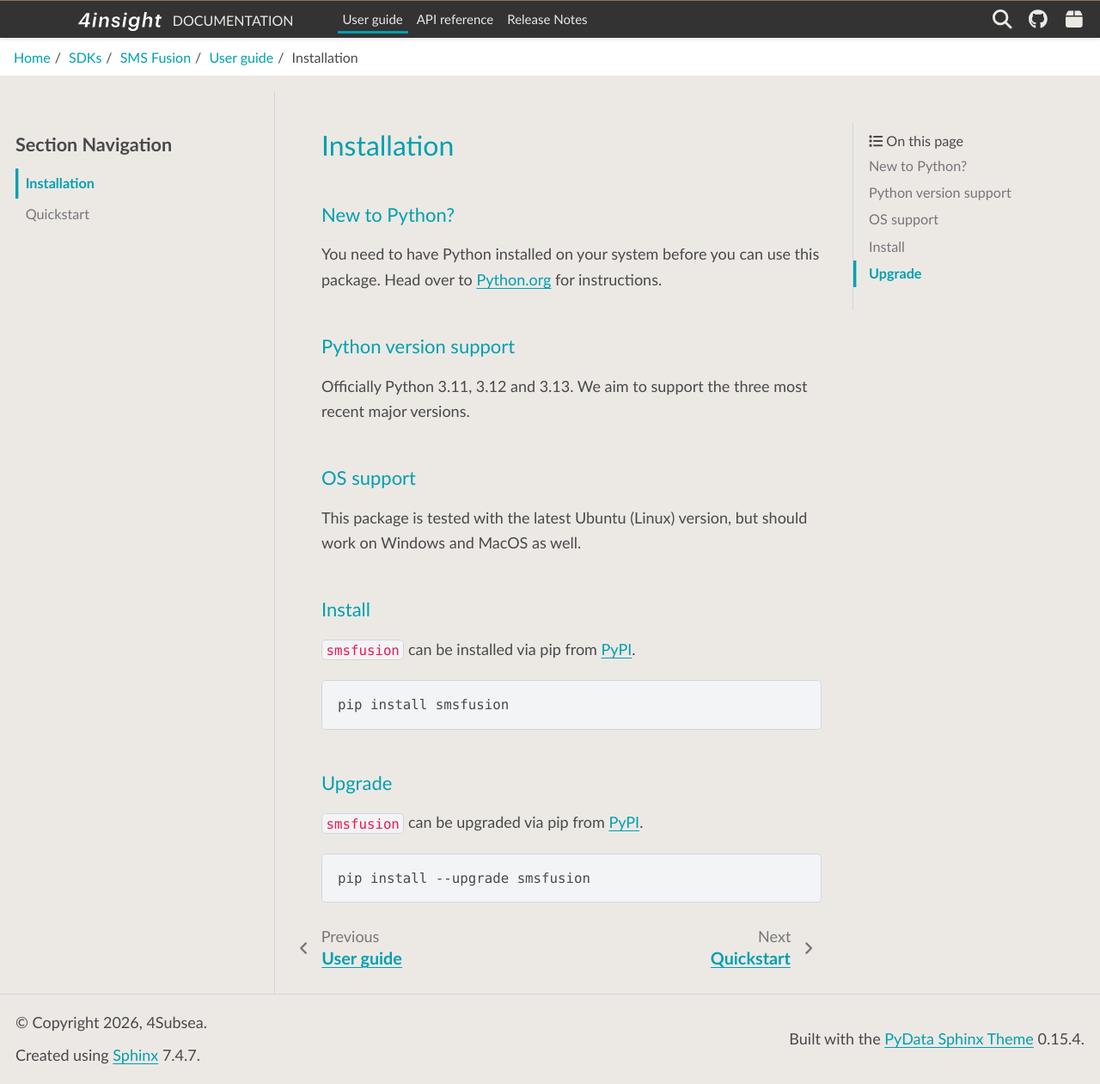
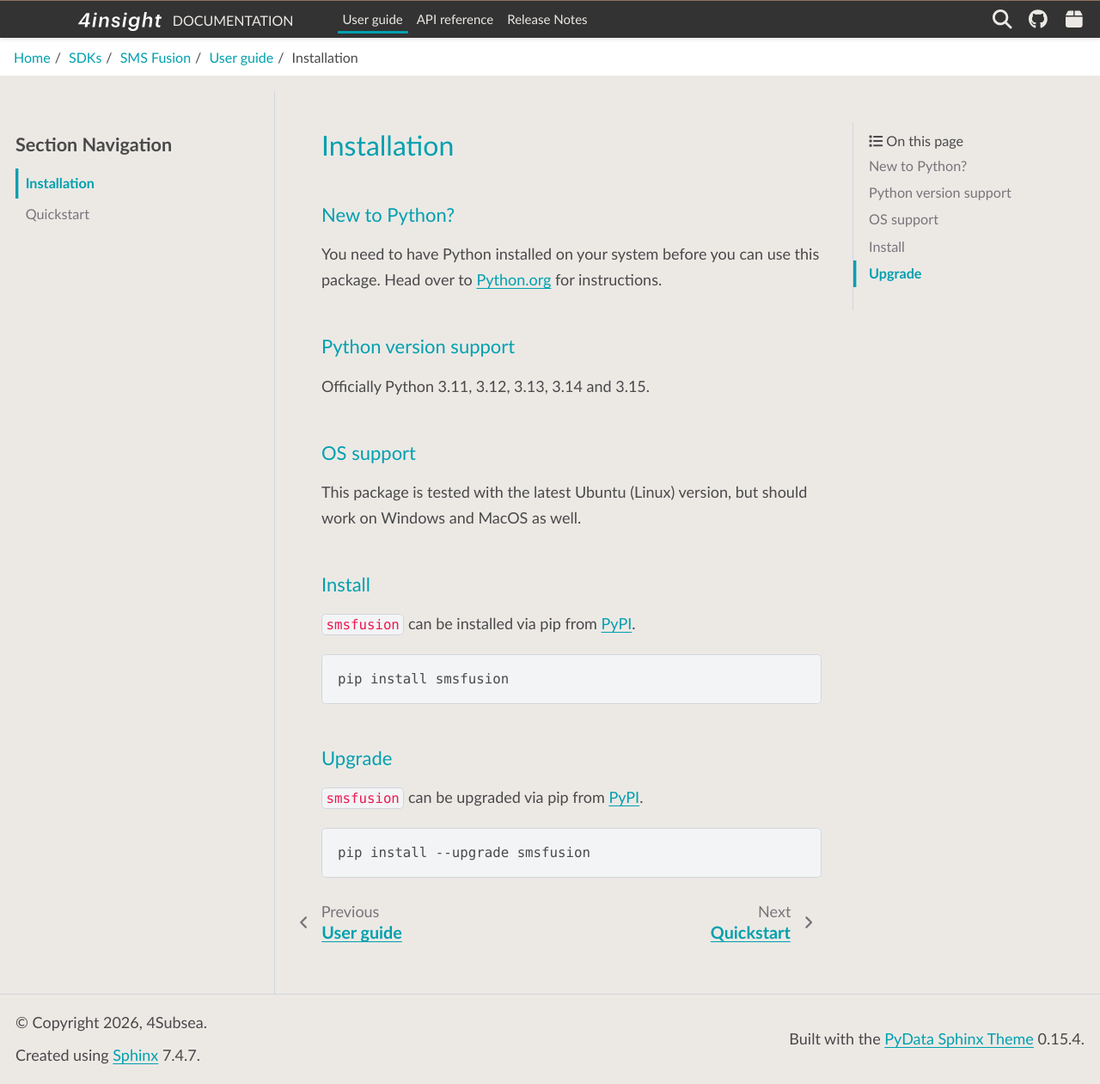
Before and after one commit to 4Subsea/smsfusion-python, a Sphinx documentation site: the page built from docs/user_guide/installation.rst, in a window 1280 px wide and 1261 px high. Shown: the whole window at 86% size. Built offline with Sphinx 7.4.7 and the PyData theme 0.15.4, drawn with Linux system fonts in a browser that asks for light colours.

Commit message:
chore: update supported Python versions (#110)

```diff
--- a/docs/user_guide/installation.rst
+++ b/docs/user_guide/installation.rst
@@ -8,8 +8,7 @@ Head over to `Python.org`_ for instructions.
 
 Python version support
 ----------------------
-Officially Python 3.11, 3.12 and 3.13. We aim to support the three most recent major
-versions.
+Officially Python 3.11, 3.12, 3.13, 3.14 and 3.15.
 
 OS support
 ----------
--- a/pyproject.toml
+++ b/pyproject.toml
@@ -14,6 +14,8 @@ classifiers = [
     "Programming Language :: Python :: 3.11",
     "Programming Language :: Python :: 3.12",
     "Programming Language :: Python :: 3.13",
+    "Programming Language :: Python :: 3.14",
+    "Programming Language :: Python :: 3.15",
     "License :: OSI Approved :: MIT License",
     "Operating System :: OS Independent",
 ]
@@ -102,4 +104,4 @@ strict = true
 ignore_missing_imports = true
 
 [tool.black]
-target-version = ["py312"]
+target-version = ["py314"]
```
Also changed, not shown: .github/pull_request_template.md, 2 other files.
